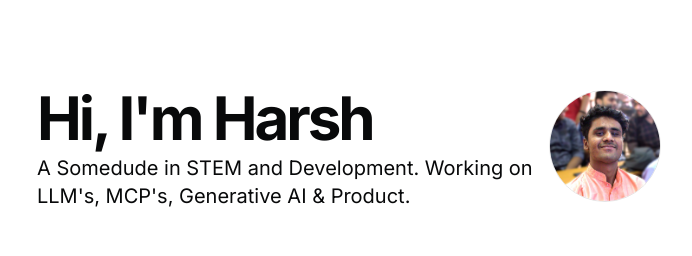
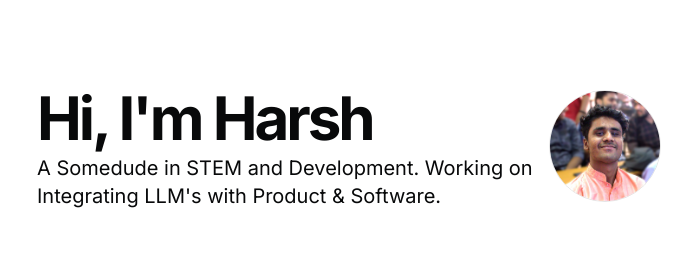
Before and after one commit to h-rathod/h-rathod.github.io, a Next.js app: page / in a window 1280 px wide. Shown: the top 256 px of the page, without its empty margins (291-983 px from the left). Built offline with nearby package versions, Linux system fonts and the light colour scheme.

Commit message:
Update resume.tsx

```diff
--- a/src/data/resume.tsx
+++ b/src/data/resume.tsx
@@ -15,7 +15,7 @@ export const DATA = {
   location: "Pune, MH",
   locationLink: "https://www.google.com/maps/place/pune",
   description:
-    "A Somedude in STEM and Development. Working on LLM's, MCP's, Generative AI & Product.",
+    "A Somedude in STEM and Development. Working on Integrating LLM's with Product & Software.",
   summary:
   "I recently earned my Bachelor's of Engineering degree in Computer and Electronics from Savitribai Phule Pune University. I have hands-on experience in programming and software development, and I actively share my knowledge by writing beginner-friendly [tutorial blogs](https://raharsh.notion.site/Enough-for-Placements-1a06bc4f436d806f87ddd3fa799246e9?source=copy_link) for beginners. I also write on [X (formerly Twitter)](https://twitter.com/raharsh_) for fun.",
 
```
